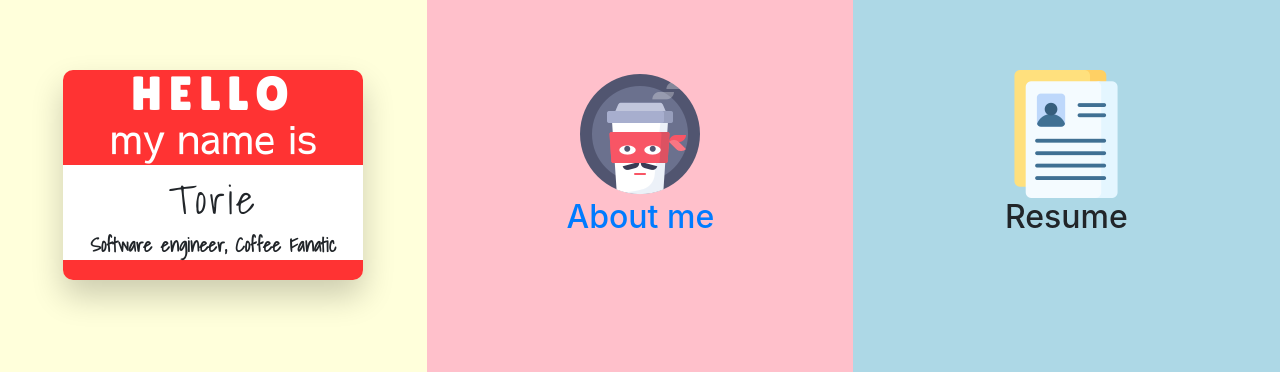
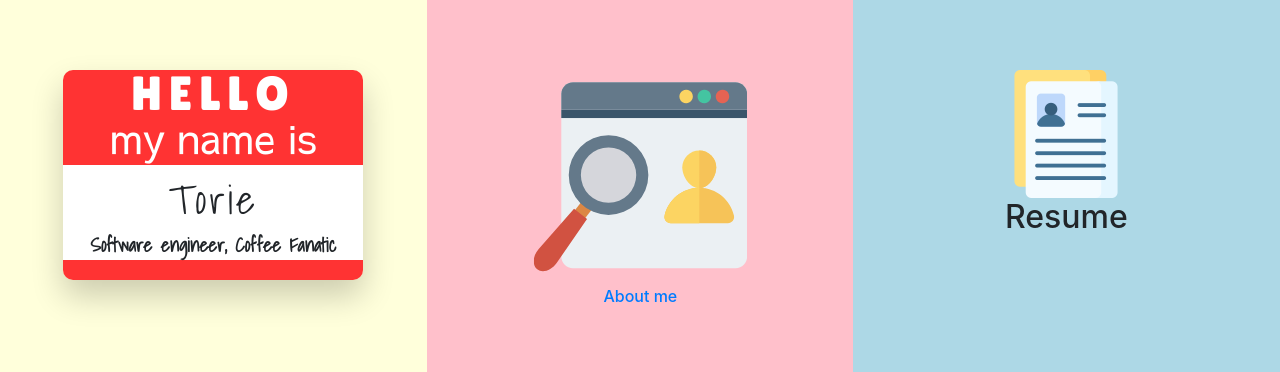
Before and after one commit to chinenra/portfolio, a website: page index.html in a window 1280 px wide. Shown: the top 372 px of the page. Drawn offline with nearby package versions, Linux system fonts and the light colour scheme.

Commit message:
getting there

```diff
--- a/index.html
+++ b/index.html
@@ -43,8 +43,11 @@
                 <div class="about">
                     <div div data-aos="flip-left" data-aos-duration="500" data-aos-mirror="true">
                         <div class="about__container">
-                            <a href="views/about.html"><img class="about__icon" src="img/coffee.png" alt="coffee"></a>
-                            <a href="views/about.html"><h2>About me</h2></a>
+                            <span>
+                                <object class="magnify" data="img/magnify.svg"></object>
+                                <a href="views/about.html"><h2>About me</h2></a>
+
+                            </span>
                         </div>
                     </div>
                 </div>
--- a/sass/layout/_about.scss
+++ b/sass/layout/_about.scss
@@ -3,4 +3,13 @@
     min-height: 100%;
     text-align: center;
     padding-top: 70px;
+
+    &__container {
+        transform-origin: top;
+        transform: scale(0.5);
+    }
 }
+
+.magnify {
+    text-align: center;
+}
--- a/sass/main.scss
+++ b/sass/main.scss
@@ -34,7 +34,7 @@ html, body {
 }
 
 .col {
-    min-height: 350px !important;
+    max-height: 350px !important;
     padding: 0 !important;
 }
 
```
Also changed, not shown: css/style.css, img/about.svg (renamed from img/about.svg.svg), img/magnify.svg (renamed from img/magnify.svg.svg).
